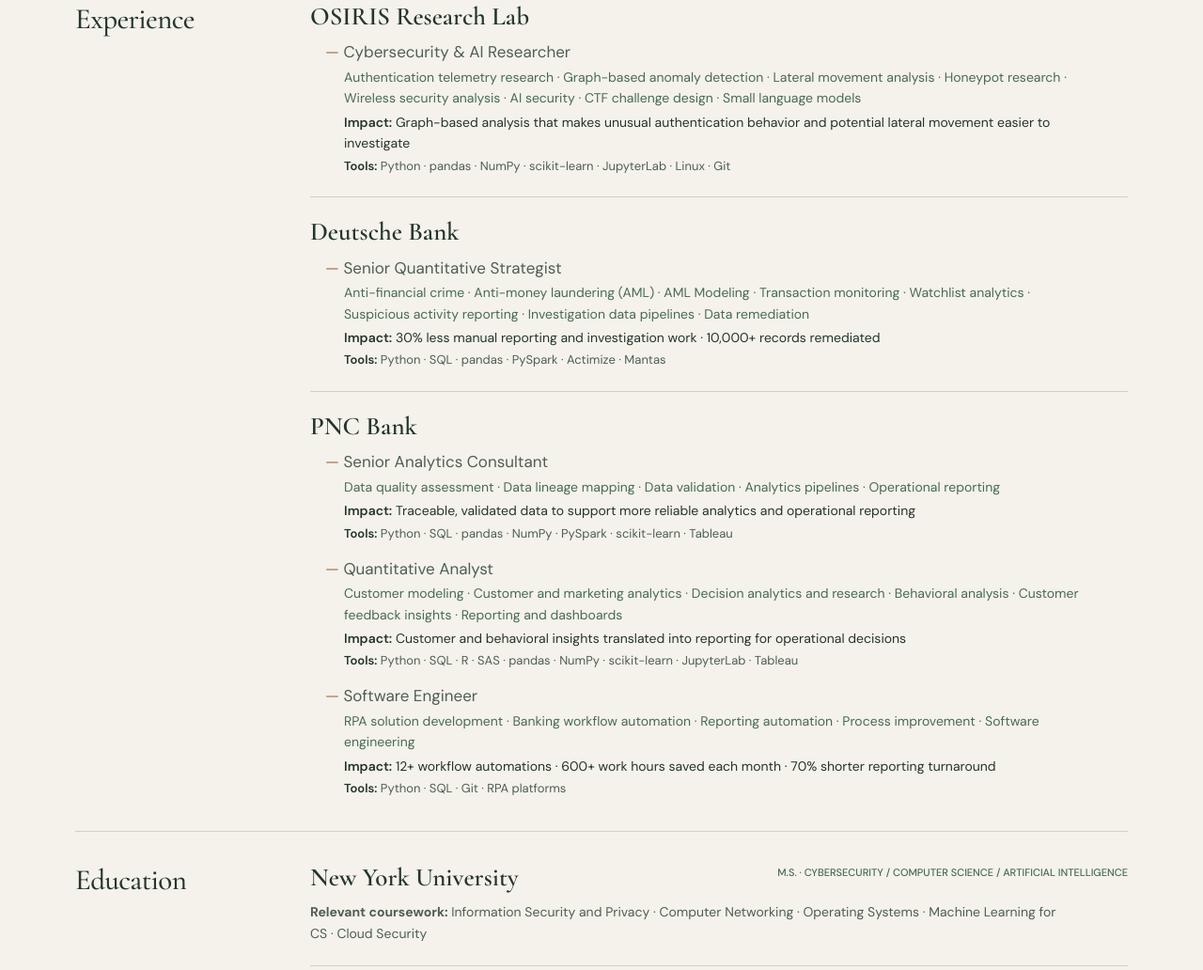
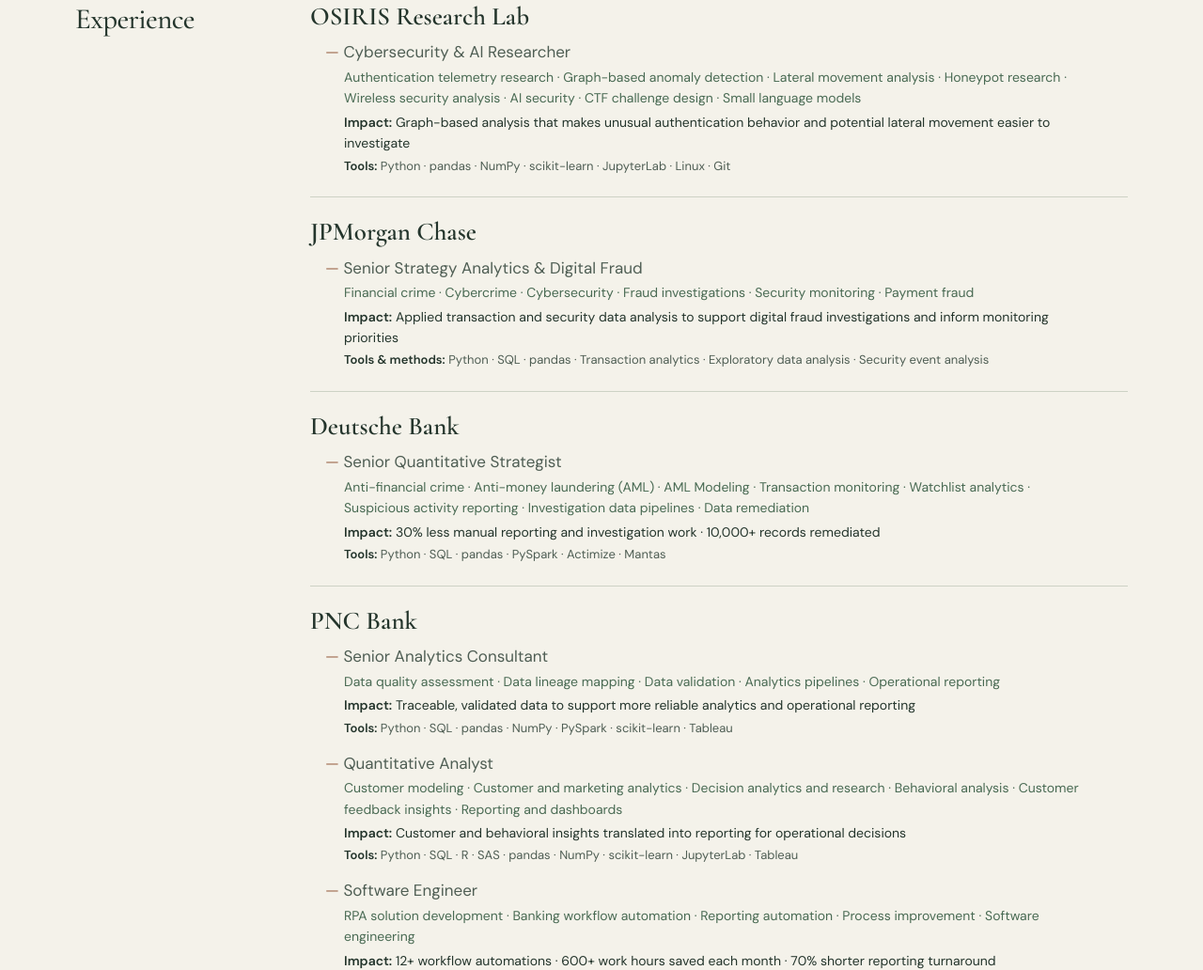
Before and after one commit to codewithdaniel1/codewithdaniel1.github.io, a plain HTML site: page index.html in a window 1280 px wide. Shown: the part 938-1970 px from the top of the page at 94% size. Drawn offline with nearby package versions, Linux system fonts and the light colour scheme.

Commit message:
Add JPMorgan Chase experience

```diff
--- a/index.html
+++ b/index.html
@@ -75,6 +75,17 @@
           </div>
         </li>
         <li>
+          <h3>JPMorgan Chase</h3>
+          <div class="experience-roles">
+            <div class="experience-role">
+              <span class="experience-role-title">Senior Strategy Analytics &amp; Digital Fraud</span>
+              <p class="experience-keywords">Financial crime · Cybercrime · Cybersecurity · Fraud investigations · Security monitoring · Payment fraud</p>
+              <p class="experience-impact"><strong>Impact:</strong> Applied transaction and security data analysis to support digital fraud investigations and inform monitoring priorities</p>
+              <p class="experience-tools"><strong>Tools &amp; methods:</strong> Python · SQL · pandas · Transaction analytics · Exploratory data analysis · Security event analysis</p>
+            </div>
+          </div>
+        </li>
+        <li>
           <h3>Deutsche Bank</h3>
           <div class="experience-roles">
             <div class="experience-role"><span class="experience-role-title">Senior Quantitative Strategist</span><p class="experience-keywords">Anti-financial crime · Anti-money laundering (AML) · AML Modeling · Transaction monitoring · Watchlist analytics · Suspicious activity reporting · Investigation data pipelines · Data remediation</p><p class="experience-impact"><strong>Impact:</strong> 30% less manual reporting and investigation work · 10,000+ records remediated</p><p class="experience-tools"><strong>Tools:</strong> Python · SQL · pandas · PySpark · Actimize · Mantas</p></div>
```
